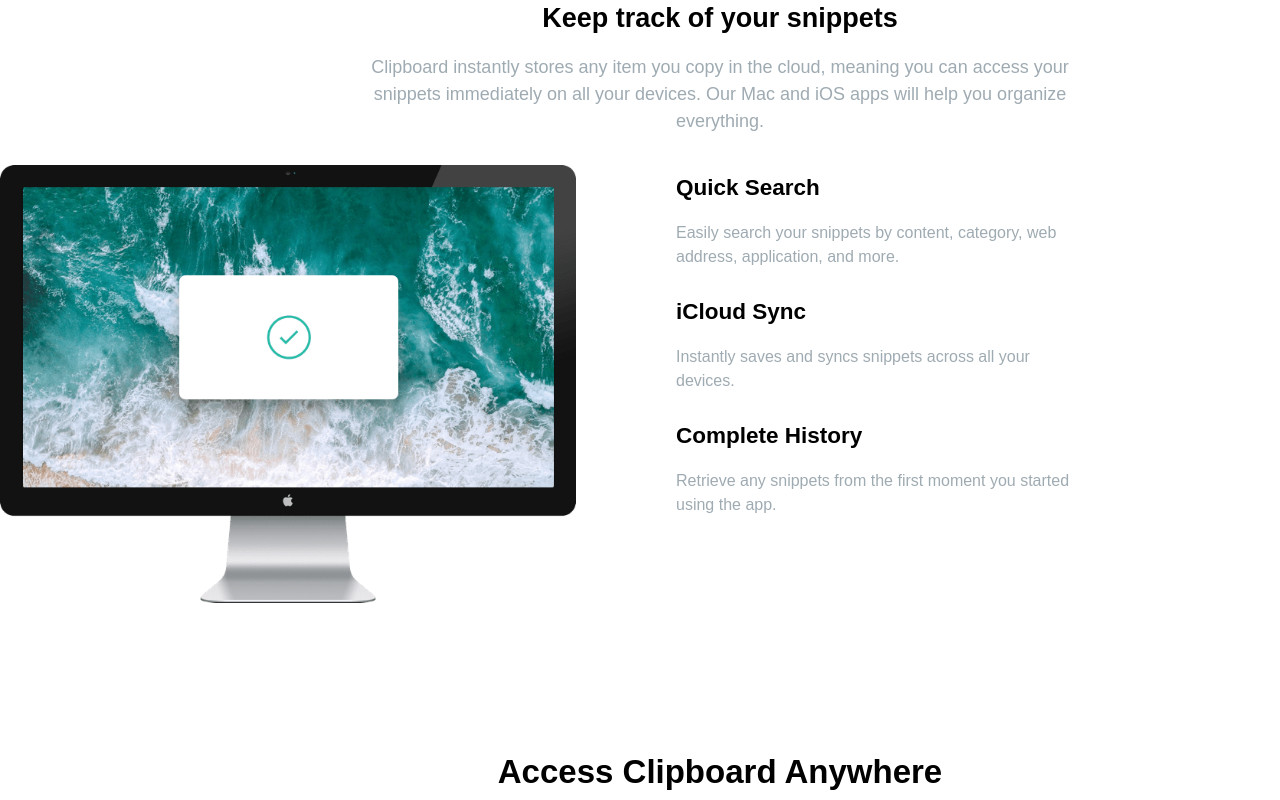
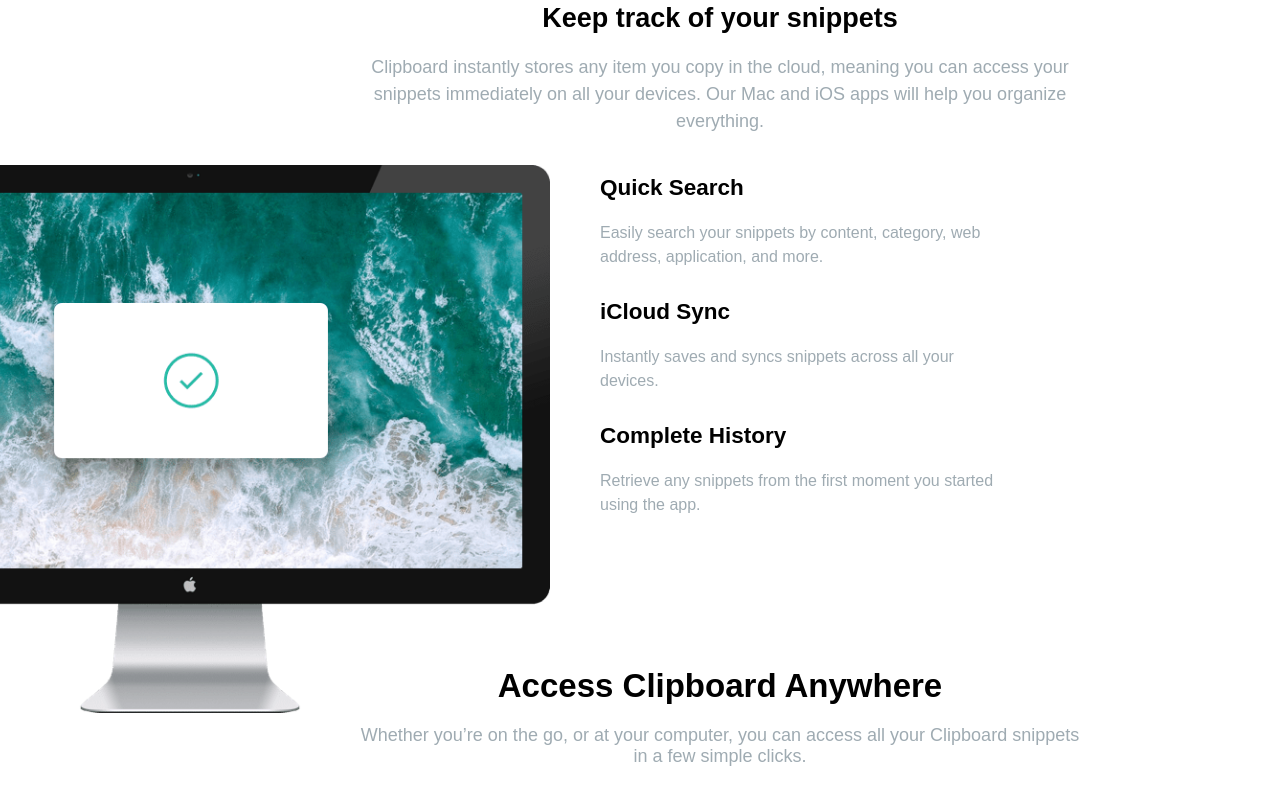
Before and after one commit to AlexeyKramarchuk/clipboard-landing-page-master, a plain HTML site: page index.html in a window 1280 px wide. Shown: the part 626-1426 px from the top of the page. Drawn offline with Linux system fonts and the light colour scheme; a web font is replaced by a local one.

Commit message:
decktop_final_position_absolute

```diff
--- a/style/style.scss
+++ b/style/style.scss
@@ -79,6 +79,7 @@ $cornsilk: #FFFAFA;
         .pc-logo {
             margin-top: 30px;
             width: 90%;
+            position: absolute;
         }
         .possibility {
             margin-top: 40px;
@@ -189,14 +190,17 @@ $cornsilk: #FFFAFA;
             font-size: 18px;
         }
         .track-content {
+            position: relative;
             display: flex;
             .pc-logo {
-                width: 40%;
+                position: absolute;
+                left: -170px;
+                width: 50%;
             }
             .possibility {
                 text-align: left;
                 font-size: 15px;
-                margin-left: 100px;
+                margin-left: 600px;
                 width: 400px;
             }
         }
```
Also changed, not shown: style/style.css, 1 other file.
